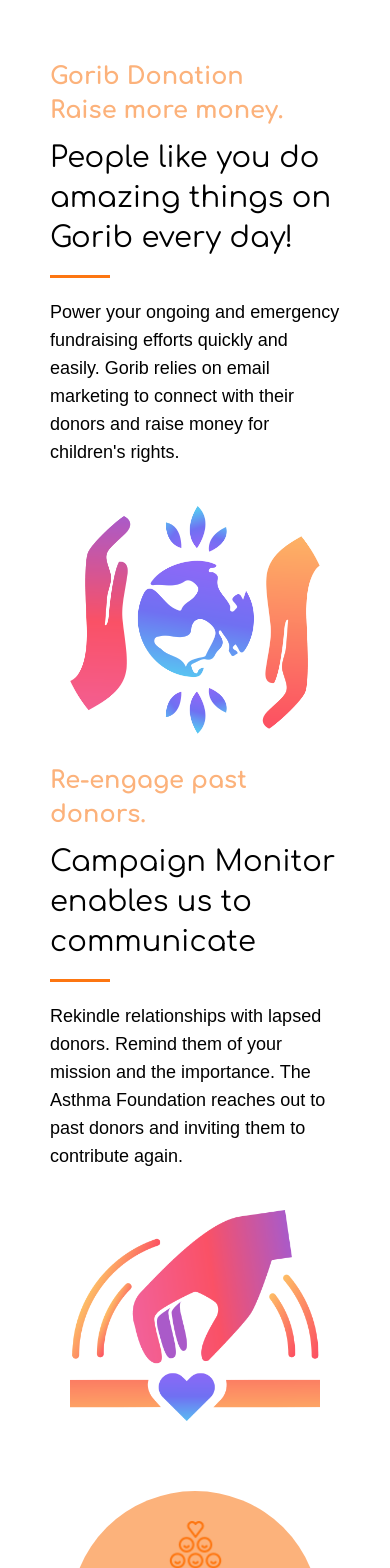
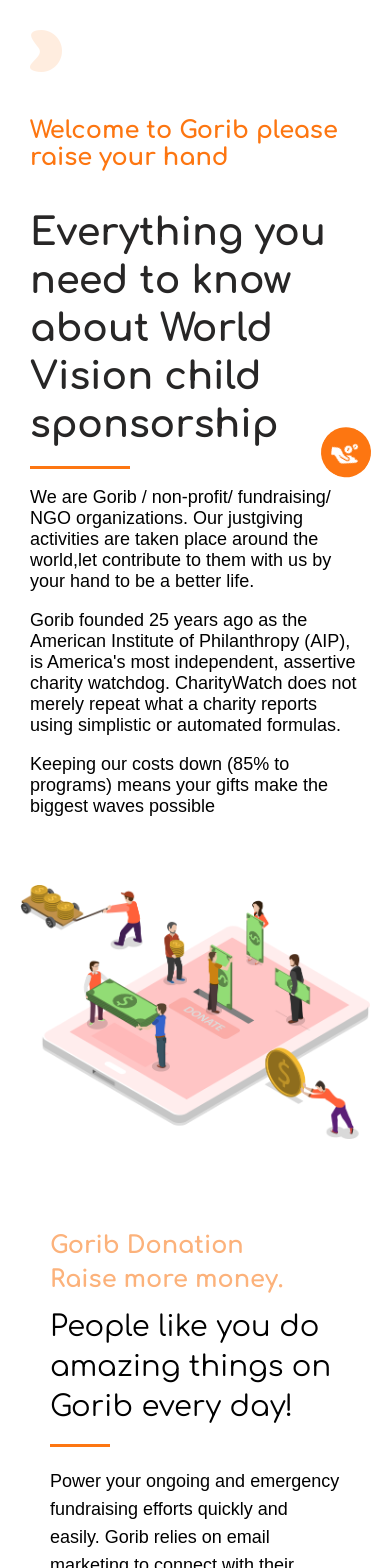
Before and after one commit to KaitlynBro/gorib, a React (Create React App) app in the folder client/: page / in a window 390 px wide. Shown: the top 1568 px of the page. Built offline with nearby package versions, Linux system fonts and the light colour scheme; the HTML template or start-up script is replaced by a standard one; a web font is replaced by a local one.

Commit message:
info responsive

```diff
--- a/client/src/App.css
+++ b/client/src/App.css
@@ -1137,6 +1137,38 @@
 
 
 @media only screen and (max-width:1025px) {
+	.info-wrapper {
+		flex-direction: column;
+		margin:50px 0;
+		padding:30px;
+	}
+	.info-wrapper img {
+		max-width: unset;
+	}
+	.info-copy {
+		width: 100%;
+		order:0;
+		margin-bottom:50px;
+	}
+	.info-copy h3 {
+		max-width: 900px;
+	}
+	.info-copy-paragraph p {
+		max-width: 660px;
+		margin-left: 0;
+	}
+	.info-copy-paragraph span {
+		right: 5%;
+		top: 0;
+	}
+	.info-bg {
+		width: 100%;
+		display: flex;
+		justify-content: center;
+		align-items: center;
+		margin:0 auto;
+		order:1;
+	}
 	.events-wrapper {
 		max-width: unset;
 		padding:30px;
@@ -1169,6 +1201,21 @@
 }
 
 @media only screen and (max-width: 800px) {
+	.info-wrapper {
+		margin:0;
+	}
+	.info-copy-paragraph span {
+		transform: rotate(30deg);
+		top: -60px;
+		right: -10px;
+	}
+	.info-copy-paragraph span img {
+		width: 30px;
+		padding:10px;
+	}
+	.info-bg img {
+		max-width: 350px;
+	}
 	.stats-wrapper {
 		margin: 50px 0;
 	}
--- a/client/src/App.js
+++ b/client/src/App.js
@@ -18,8 +18,8 @@
         {/* <Nav />
         <Header />
         <Services />
-        <Causes />
-        <Info /> */}
+        <Causes /> */}
+        <Info />
         <Donate />
         <Stats />
         <Events />
```
